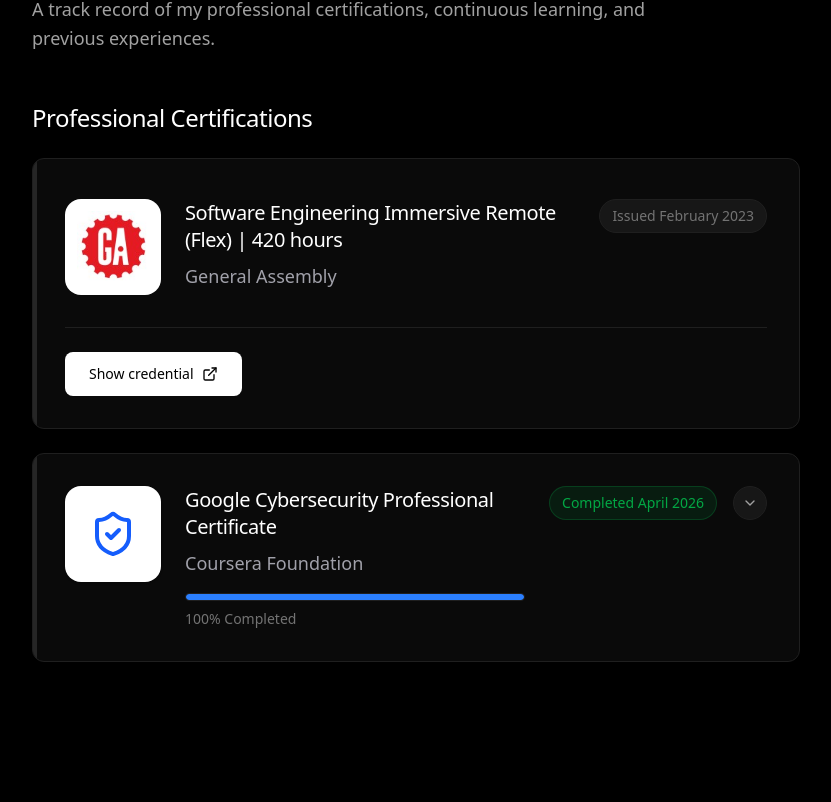
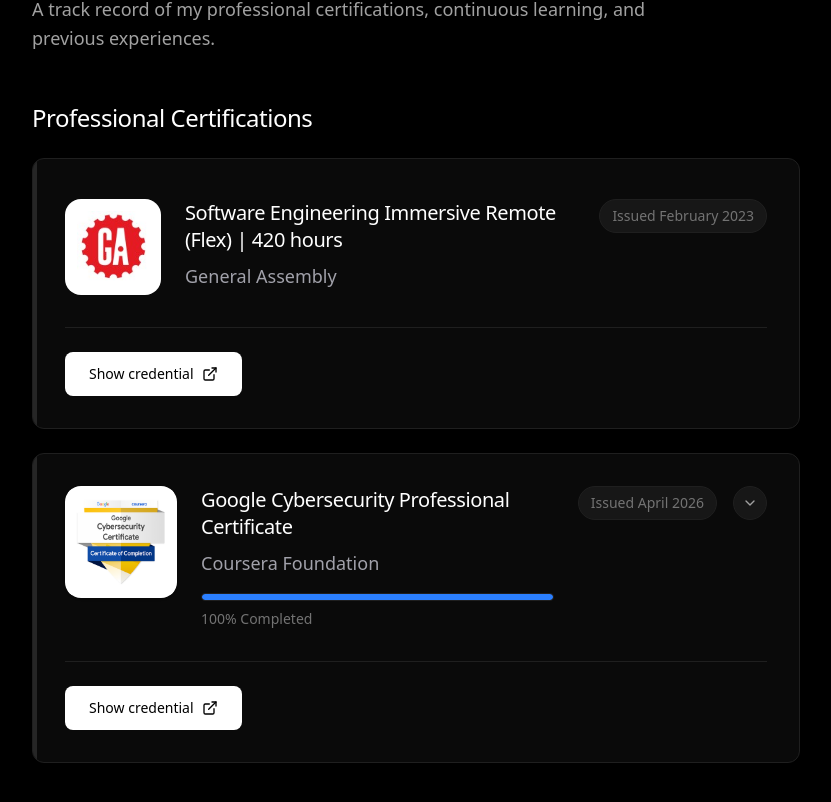
Before and after one commit to moris96/portfolio_site, a Next.js app: page /experience in a window 1280 px wide. Shown: the part 286-1088 px from the top of the page, without its empty margins (128-959 px from the left). Built offline with nearby package versions, Linux system fonts and the light colour scheme.

Commit message:
added correct cybersecurity google badge

```diff
--- a/src/components/GoogleCertCard.tsx
+++ b/src/components/GoogleCertCard.tsx
@@ -17,8 +17,12 @@ export default function GoogleCertCard() {
 
       <div className="flex flex-col md:flex-row md:items-start justify-between gap-6">
         <div className="flex items-start gap-6">
-          <div className="relative w-24 h-24 rounded-2xl bg-white p-3 shrink-0 flex items-center justify-center overflow-hidden shadow-sm">
-            <ShieldCheck className="w-12 h-12 text-blue-600" />
+          <div className="relative w-28 h-28 rounded-2xl bg-white p-2 shrink-0 flex items-center justify-center overflow-hidden shadow-sm">
+            <img
+              src="/googlecyber.png"
+              alt="Google Cybersecurity Certificate Logo"
+              className="max-w-full max-h-full object-contain scale-110"
+            />
           </div>
           <div className="max-w-[280px] md:max-w-[400px]">
             <h3 className="text-xl font-medium text-white mb-2 leading-snug">
@@ -39,8 +43,8 @@ export default function GoogleCertCard() {
         </div>
 
         <div className="flex items-center gap-4 self-start mt-2 md:mt-0">
-          <div className="text-sm font-medium text-green-500/80 bg-green-500/10 px-3 py-1.5 rounded-full whitespace-nowrap border border-green-500/20">
-            Completed April 2026
+          <div className="text-sm font-medium text-neutral-500 bg-neutral-900 px-3 py-1.5 rounded-full whitespace-nowrap border border-[#1F1F1F]">
+            Issued April 2026
           </div>
           <motion.div
             animate={{ rotate: isExpanded ? 180 : 0 }}
@@ -50,6 +54,19 @@ export default function GoogleCertCard() {
             <ChevronDown className="w-4 h-4" />
           </motion.div>
         </div>
+      </div>
+
+      <div className="mt-8 pt-6 border-t border-[#1F1F1F]">
+        <a
+          href="https://www.credly.com/badges/3f2e7dcb-1849-46c2-ada3-bb2a8421f79b/public_url"
+          target="_blank"
+          rel="noopener noreferrer"
+          onClick={(e) => e.stopPropagation()}
+          className="inline-flex items-center gap-2 px-6 py-3 bg-white text-black text-sm font-medium rounded-lg hover:bg-neutral-200 transition-colors w-fit relative z-10"
+        >
+          <span>Show credential</span>
+          <ExternalLink className="w-4 h-4" />
+        </a>
       </div>
 
       <AnimatePresence>
```
Also changed, not shown: public/googlecyber.png (added).
